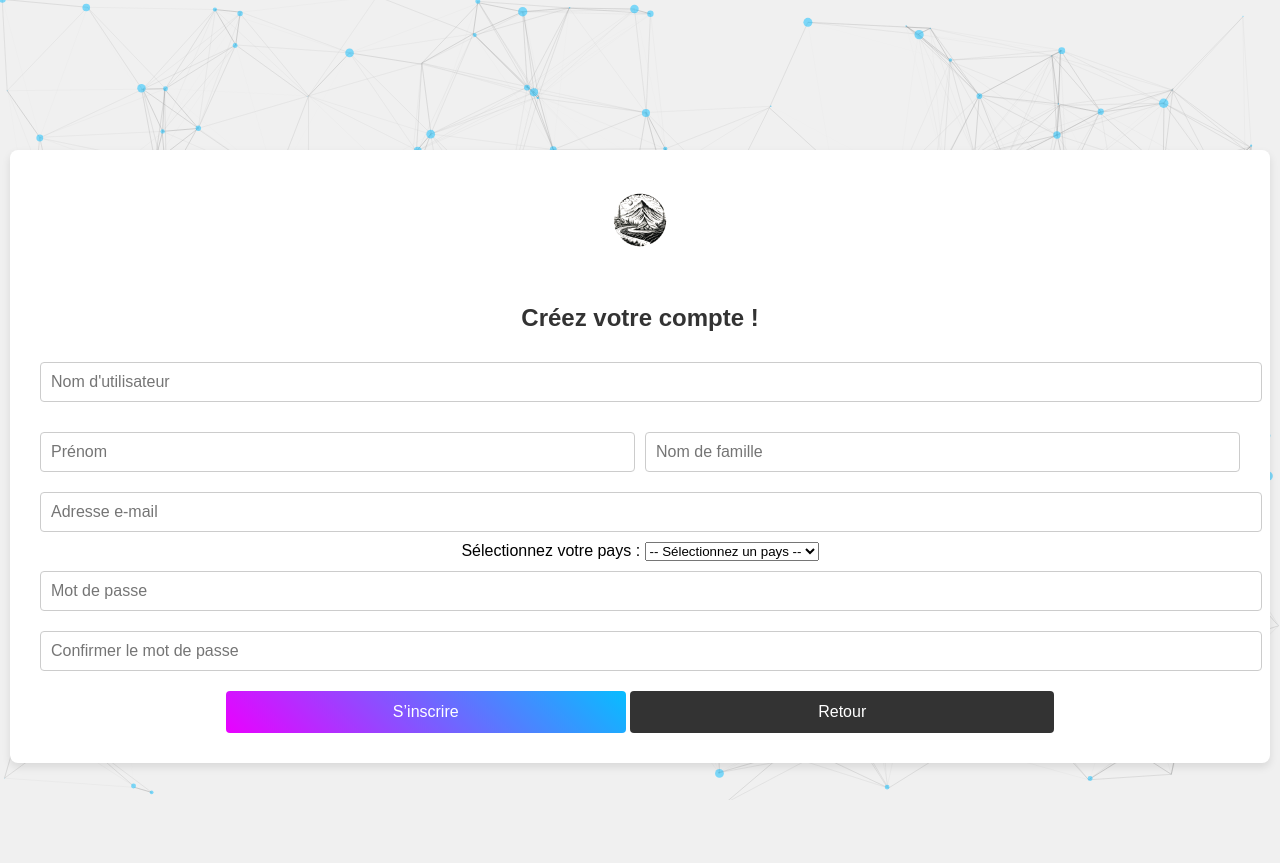
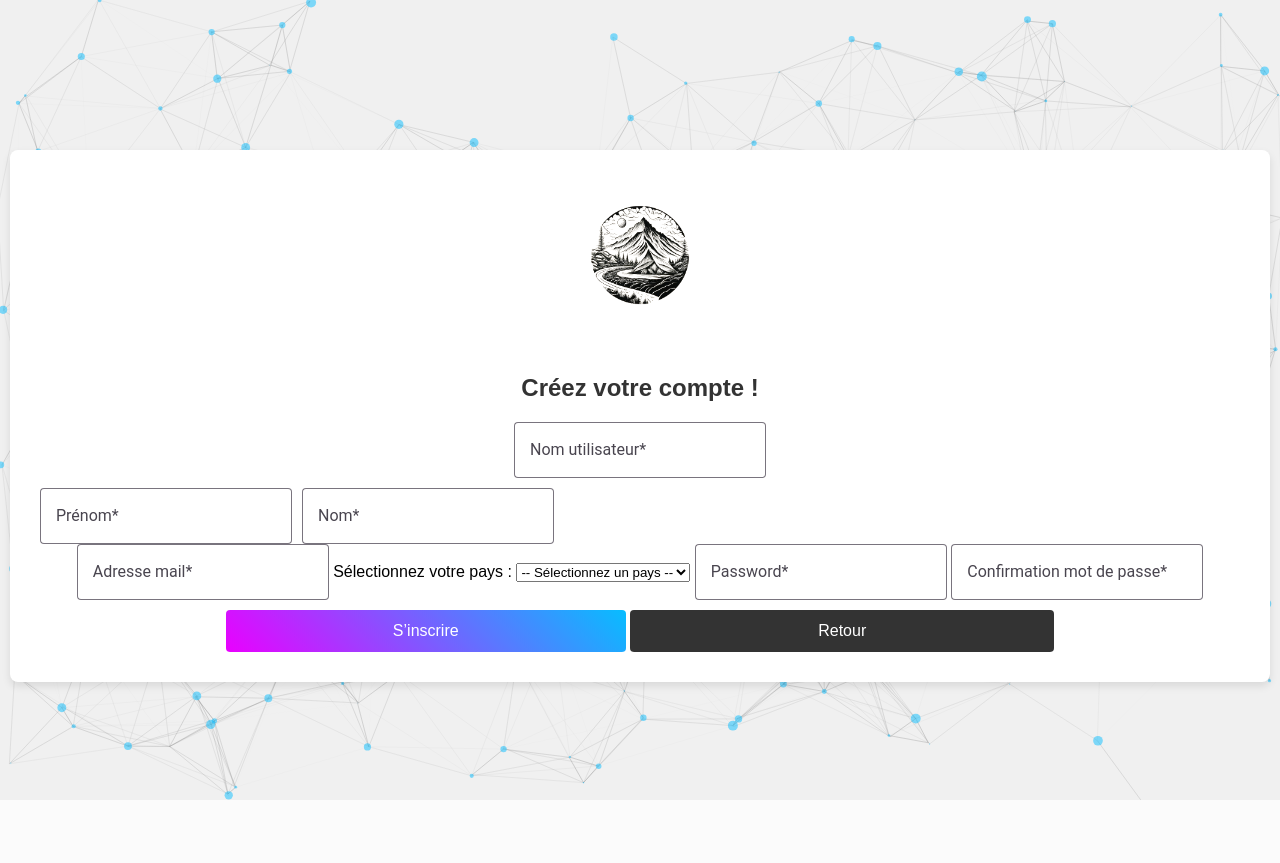
Before and after one commit to Sublax/Projet-Gestion-de-Projet, a PHP site: page /connexion/register.php in a window 1280 px wide. After the commit the page ends 800 px from the top, so only its background shows below. Run offline with PHP 8.4, Linux system fonts and the light colour scheme.

Commit message:
Modifications input register, variable process_register et styles css

```diff
--- a/pageweb/connexion/login.php
+++ b/pageweb/connexion/login.php
@@ -23,8 +23,8 @@
             <a href="./register.php" class="signup-button">S’inscrire</a>
         <?php
             if (isset($_SESSION['successMessage'])) {
-                echo "<div style='color: green;'>" . htmlspecialchars($_SESSION['successMessage']) . "</div>";
-                unset($_SESSION['successMessage']);
+                echo "<div style='color: green;font-weight:bold;font-size:17px'>" . htmlspecialchars($_SESSION['successMessage']) . "</div>";
+                unset($_SESSION["successMessage"]);
             }
         ?>
 
--- a/pageweb/connexion/process_register.php
+++ b/pageweb/connexion/process_register.php
@@ -4,7 +4,7 @@ include '../bd.php';
 
 function verify(){
     //Fonction qui vérifie que les variables existent bien
-    if(isset($_POST['username'],$_POST['first_name'],$_POST['last_name'],$_POST['email'],$_POST['location'],$_POST["password"],$_POST['confirm_password'])){
+    if(isset($_POST['username'],$_POST['first_name'],$_POST['last_name'],$_POST['email'],$_POST['country'],$_POST["password"],$_POST['confirm_password'])){
         return TRUE;
     }else{
         return FALSE;
@@ -34,7 +34,7 @@ function save($u,$fn,$ln,$e,$l,$p){
         // On hashe le mdp avant de l'envoyer dans la bdd :
         $hash_mdp = password_hash($p, PASSWORD_DEFAULT);
         $stmt->execute([$u, $fn, $ln, $e, $l, $hash_mdp]);
-        $_SESSION['successMessage'] = "Le compte est créé !";
+        $_SESSION['successMessage'] = "Le compte a été créé !";
         header("Location: ./login.php");
         exit();
     }
@@ -46,7 +46,7 @@ if($_SERVER["REQUEST_METHOD"] == "POST" && verify()){
     $firstName = $_POST['first_name'] ;
     $lastName = $_POST['last_name'] ;
     $email = $_POST['email'] ;
-    $location = $_POST['location'] ;
+    $location = $_POST['country'] ;
     $password = $_POST['password'] ;
     $confirmPassword = $_POST['confirm_password'] ;
     if((empty($username) || empty($firstName)
--- a/pageweb/connexion/register.php
+++ b/pageweb/connexion/register.php
@@ -5,6 +5,8 @@
     <meta name="viewport" content="width=device-width, initial-scale=1.0">
     <title>Inscription</title>
     <link rel="stylesheet" href="../styles/styles.css">
+    <script type="module" src="../components/bundle.js"></script>
+
 </head>
 <body>
 <script>
@@ -26,7 +28,6 @@
                     // Boucle à travers chaque pays et ajouter une option au menu déroulant
                     countries.forEach(country => {
                         const option = document.createElement('option');
-                        option.value = country.cca2;  // Code pays en 2 lettres (par exemple, 'FR' pour la France)
                         option.textContent = country.name.common;  // Nom du pays
                         countrySelect.appendChild(option);  // Ajouter l'option au select
                     });
@@ -56,17 +57,21 @@
         $location = $_GET['location'] ?? '';
         ?>
         <form action="./process_register.php" method="post">
-            <input type="text" name="username" placeholder="Nom d'utilisateur" value="<?php echo htmlspecialchars($username); ?>" required>
+        <md-outlined-text-field name="username" placeholder="Nom d'utilisateur" label="Nom utilisateur" value="<?php echo htmlspecialchars($username); ?>"  required></md-outlined-text-field>
             <div class="name-fields">
-                <input type="text" name="first_name" placeholder="Prénom" value="<?php echo htmlspecialchars($firstName); ?>" required>
-                <input type="text" name="last_name" placeholder="Nom de famille" value="<?php echo htmlspecialchars($lastName); ?>" required>
+                <md-outlined-text-field name="first_name" placeholder="Prénom" label="Prénom" value="<?php echo htmlspecialchars($firstName); ?>" required></md-outlined-text-field>
+                <md-outlined-text-field name="last_name" placeholder="Nom de famille" label="Nom" value="<?php echo htmlspecialchars($lastName); ?>" required></md-outlined-text-field>
             </div>
-            <input type="email" name="email" placeholder="Adresse e-mail" value="<?php echo htmlspecialchars($email); ?>" required>
+            <md-outlined-text-field type="email" name="email" placeholder="Adresse e-mail" label="Adresse mail" value="<?php echo htmlspecialchars($email); ?>" required></md-outlined-text-field>
+
+
             <label for="country">Sélectionnez votre pays :</label>
             <select name="country" id="country" required>
-            <option name="location">-- Sélectionnez un pays --</option>
-              <input type="password" name="password" placeholder="Mot de passe" required>
-            <input type="password" name="confirm_password" placeholder="Confirmer le mot de passe" required>
+            <option value="">-- Sélectionnez un pays --</option>
+            </select>
+            <md-outlined-text-field name="password" type="password" placeholder="Enter password" label="Password" required>
+            </md-outlined-text-field>
+            <md-outlined-text-field type="password" name="confirm_password" placeholder="Confirmer le mot de passe" label="Confirmation mot de passe" required></md-outlined-text-field>
             <button type="submit" class="register-button">S’inscrire</button>
             <a href="./login.php" class="back-button">Retour</a>
             <?php
--- a/pageweb/styles/styles.css
+++ b/pageweb/styles/styles.css
@@ -1,3 +1,5 @@
+
+
 header {
     background-color: #fff;
     padding: 10px;
@@ -585,8 +587,8 @@ footer {
 /* Logo Styling */
 .login-container img.logo,
 .register-container img.logo {
-    width: 80px;
-    height: 80px;
+    width: 150px;
+    height: 150px;
     margin-bottom: 20px;
 }
 
```
